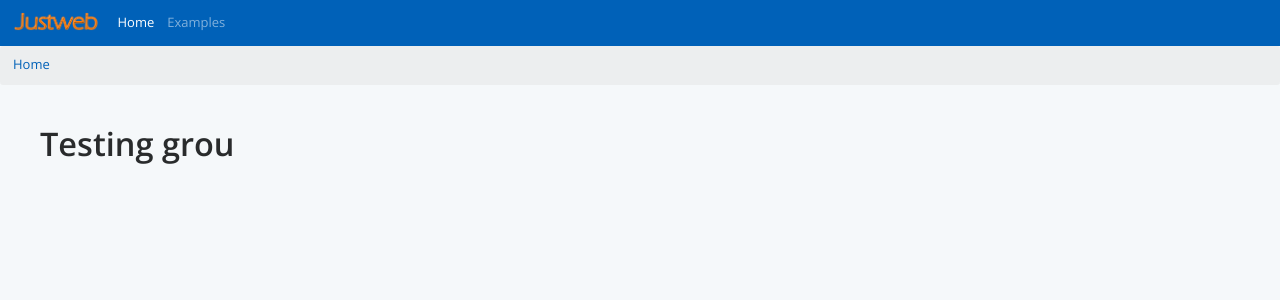
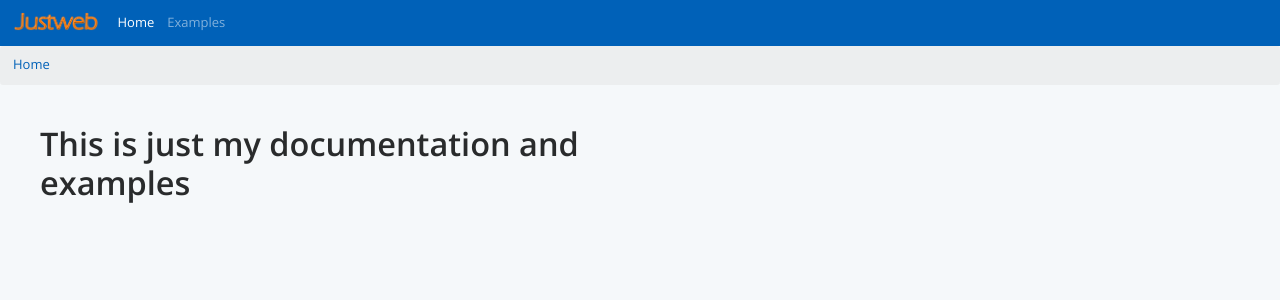
Before and after one commit to saske505/Examples_test, a Jekyll site: the page built from index.html, in a window 1280 px wide. Shown: the top 300 px of the page. Built offline with Jekyll 4.4.1, drawn with Linux system fonts in a browser that asks for light colours; nearby versions of some CDN libraries.

Commit message:
Updated Index

```diff
--- a/index.html
+++ b/index.html
@@ -5,6 +5,6 @@ layout: default
 
 <div class="row">
   <div class="col-lg-6">
-    <h1>Testing grou</h1>
+    <h1>This is just my documentation and examples</h1>
   </div>
 </div>
```
